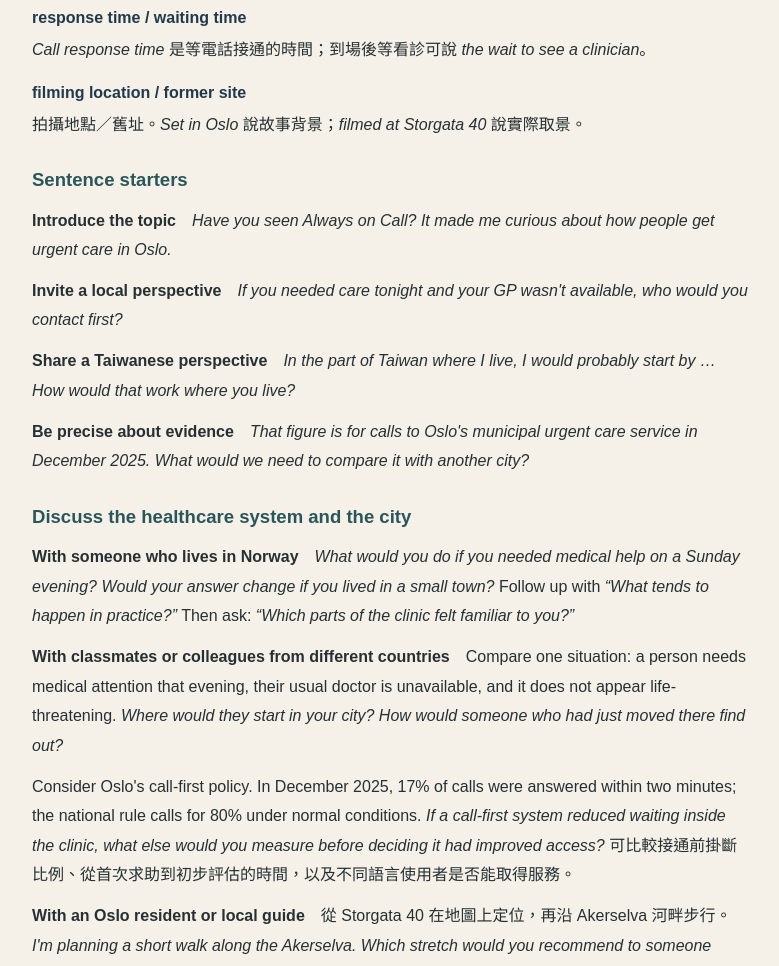
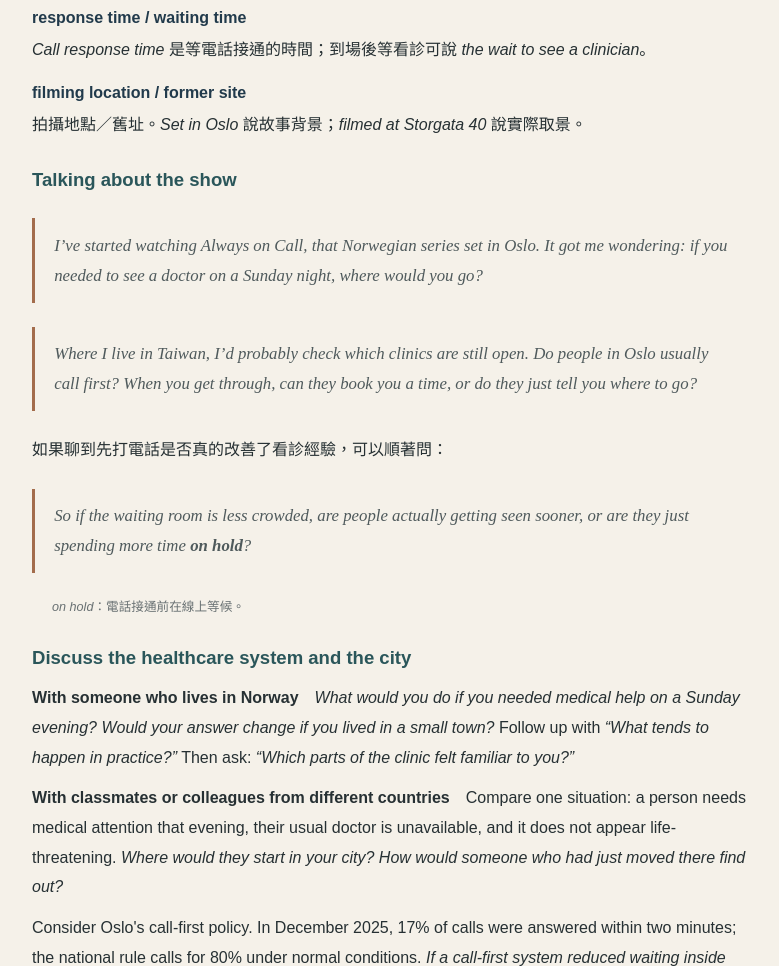
Before and after one commit to WJWang-NYCU/drama-notes, a plain HTML site: page always-on-call/index.html in a window 1280 px wide. Shown: the part 5630-6596 px from the top of the page, without its empty margins (379-1158 px from the left). Drawn offline with Linux system fonts and the light colour scheme.

Commit message:
Make English discussion more conversational

```diff
--- a/always-on-call/index.html
+++ b/always-on-call/index.html
@@ -86,11 +86,12 @@
 <dt>filming location / former site</dt>
 <dd>拍攝地點／舊址。<i>Set in Oslo</i> 說故事背景；<i>filmed at Storgata 40</i> 說實際取景。</dd>
 </dl>
-<h3>Sentence starters</h3>
-<p><strong>Introduce the topic</strong>　<i>Have you seen Always on Call? It made me curious about how people get urgent care in Oslo.</i></p>
-<p><strong>Invite a local perspective</strong>　<i>If you needed care tonight and your GP wasn't available, who would you contact first?</i></p>
-<p><strong>Share a Taiwanese perspective</strong>　<i>In the part of Taiwan where I live, I would probably start by … How would that work where you live?</i></p>
-<p><strong>Be precise about evidence</strong>　<i>That figure is for calls to Oslo's municipal urgent care service in December 2025. What would we need to compare it with another city?</i></p>
+<h3>Talking about the show</h3>
+<blockquote><i>I’ve started watching <em>Always on Call</em>, that Norwegian series set in Oslo. It got me wondering: if you needed to see a doctor on a Sunday night, where would you go?</i></blockquote>
+<blockquote><i>Where I live in Taiwan, I’d probably check which clinics are still open. Do people in Oslo usually call first? When you get through, can they book you a time, or do they just tell you where to go?</i></blockquote>
+<p>如果聊到先打電話是否真的改善了看診經驗，可以順著問：</p>
+<blockquote><i>So if the waiting room is less crowded, are people actually getting seen sooner, or are they just spending more time <strong>on hold</strong>?</i></blockquote>
+<p class="caption"><i>on hold</i>：電話接通前在線上等候。</p>
 <h3>Discuss the healthcare system and the city</h3>
 <p><strong>With someone who lives in Norway</strong>　<i>What would you do if you needed medical help on a Sunday evening? Would your answer change if you lived in a small town?</i> Follow up with <i>“What tends to happen in practice?”</i> Then ask: <i>“Which parts of the clinic felt familiar to you?”</i></p>
 <p><strong>With classmates or colleagues from different countries</strong>　Compare one situation: a person needs medical attention that evening, their usual doctor is unavailable, and it does not appear life-threatening. <i>Where would they start in your city? How would someone who had just moved there find out?</i></p>
```
